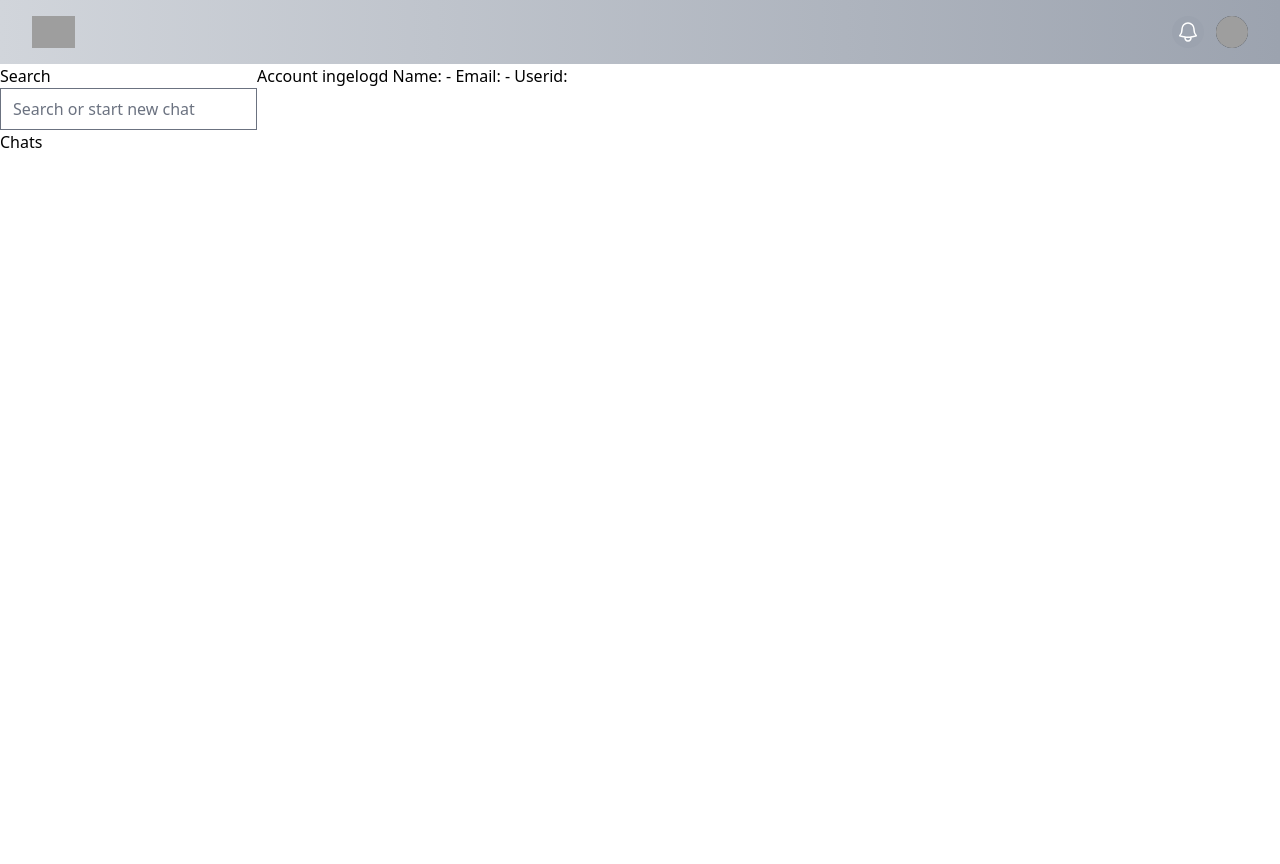
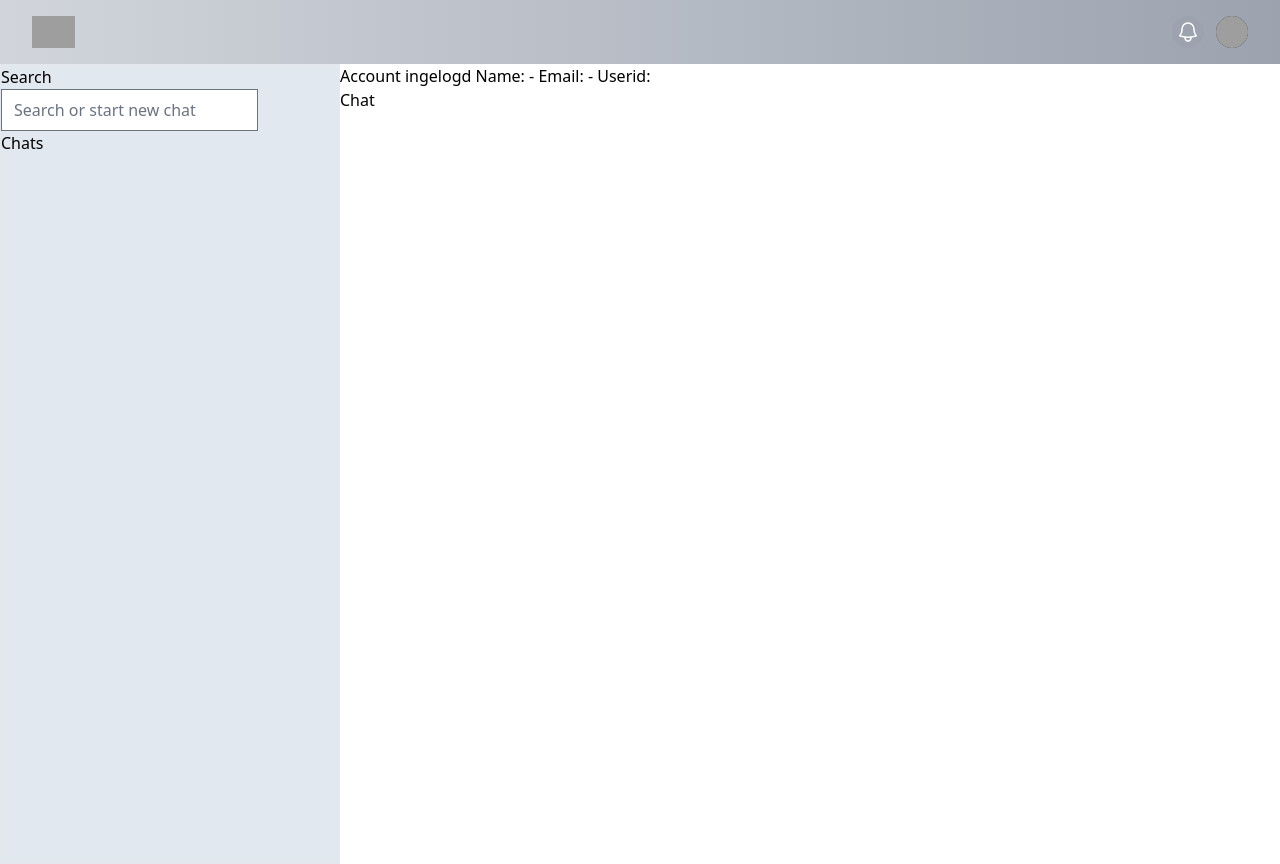
Before and after one commit to Arno-Robeys/ChatOverflow, a Next.js app in the folder frontend/chatoverflow/: page /user in a window 1280 px wide. Before the commit the page ends 800 px from the top, so only its background shows below. Built offline with nearby package versions, Linux system fonts and the light colour scheme; no server answers; grey boxes are pictures that could not be loaded.

Commit message:
verbeteringen login

```diff
--- a/frontend/chatoverflow/components/Navbar.tsx
+++ b/frontend/chatoverflow/components/Navbar.tsx
@@ -42,13 +42,13 @@ const Navbar: React.FC = () => {
               </div>
               <div className="flex flex-1 items-center justify-center sm:items-stretch sm:justify-start">
                 <div className="flex flex-shrink-0 items-center">
-                  <a href="/hub">
+                  <a href="/user">
                   <img
                     className="block h-8 w-auto lg:hidden"
                     src="https://tailwindui.com/img/logos/mark.svg?color=indigo&shade=500"
                     alt="Your Company"
                   /> </a>
-                  <a href="/hub">
+                  <a href="/user">
                   <img
                     className="hidden h-8 w-auto lg:block"
                     src="https://tailwindui.com/img/logos/mark.svg?color=indigo&shade=500"
--- /dev/null
+++ b/frontend/chatoverflow/components/Profile.tsx
@@ -0,0 +1,9 @@
+import React from 'react'
+
+const Profile = () => {
+  return (
+    <div>Profile</div>
+  )
+}
+
+export default Profile
--- a/frontend/chatoverflow/pages/hub/index.tsx
+++ /dev/null
@@ -1,29 +0,0 @@
-import Search from "@/components/Search";
-import Sidebar from "@/components/Sidebar";
-import { useSession } from "next-auth/react";
-import Chat from "@/components/Chat";
-
-const Hub: React.FC = () => {
-    const { data: session } = useSession();
-
-    return (
-        // main container
-        <div className='w-screen h-screen overflow-hidden'>
-            {/* 2 components */}
-                <div className="flex flex-wrap bg-[#ffffff] h-screen">
-                    <div className=" border min-w-[340px] max-w-[500] w-100 h-100 bg-slate-200">
-                        <Sidebar/>
-                    </div>
-
-                    <div className=" min-w-[415px] max-w-[1120px] w-100 h-100">
-                        <h1>Account ingelogd Name: {session?.user.name} - Email: {session?.user.email} - Userid: {session?.user.id}</h1>
-                        <Chat/>
-                    </div>
-                    </div>
-
-
-            </div>
-    );
-};
-
-export default Hub;
--- a/frontend/chatoverflow/pages/index.tsx
+++ b/frontend/chatoverflow/pages/index.tsx
@@ -11,7 +11,7 @@ const Home: React.FC = () => {
 
     const { data: session} = useSession();
     const router = useRouter();
-    if(session) router.push('/hub');
+    if(session) router.push('/user');
 
 
     const handleSubmit : FormEventHandler<HTMLFormElement> = async (e) => {
@@ -25,17 +25,12 @@ const Home: React.FC = () => {
         });
 
         if (response !== undefined && response.ok) {
-            router.push('/hub');
+            router.push('/user');
         } else {
-            setUser({ email: '', password: '' });
             setErrors(["Email or password are incorrect"]);
         }
     };
 
-    // route to settings page
-    const settings = async () => {
-        router.push('/settings');
-    }
 
 
   return (<>
--- a/frontend/chatoverflow/pages/user/index.tsx
+++ b/frontend/chatoverflow/pages/user/index.tsx
@@ -1,18 +1,27 @@
+import Search from "@/components/Search";
 import Sidebar from "@/components/Sidebar";
 import { useSession } from "next-auth/react";
+import Chat from "@/components/Chat";
 
 const UserHome: React.FC = () => {
     const { data: session } = useSession();
 
     return (
-        <div className='home'>
-            <div className='flex flex-wrap'>
-                <Sidebar/>
-                <div className='w-3/5'>
-                <h1>Account ingelogd Name: {session?.user.name} - Email: {session?.user.email} - Userid: {session?.user.id}</h1>
+        // main container
+        <div className='w-screen h-screen overflow-hidden'>
+            {/* 2 components */}
+                <div className="flex flex-wrap bg-[#ffffff] h-screen">
+                    <div className=" border min-w-[340px] max-w-[500] w-100 h-100 bg-slate-200">
+                        <Sidebar/>
                     </div>
+
+                    <div className=" min-w-[415px] max-w-[1120px] w-100 h-100">
+                        <h1>Account ingelogd Name: {session?.user.name} - Email: {session?.user.email} - Userid: {session?.user.id}</h1>
+                        <Chat/>
+                    </div>
+                    </div>
+
             </div>
-        </div>
     );
 };
 
```
Also changed, not shown: 1 other file (tests, documents, lock files or other folders).
